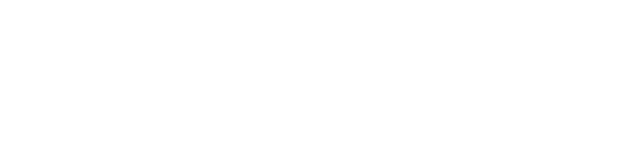
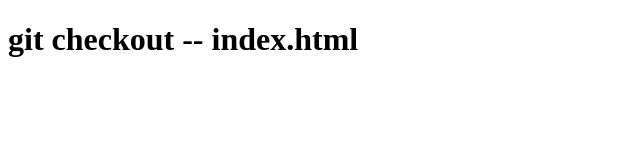
Before and after one commit to xudajie/git_project, a plain HTML site: page index.html in a window 1280 px wide. Shown: the whole page, without its empty margins (0-640 px from the left). Drawn offline with Linux system fonts and the light colour scheme.

Commit message:
修改了index.html

```diff
--- a/index.html
+++ b/index.html
@@ -9,7 +9,7 @@
 </head>
 
 <body>
-
+    <h1>git checkout -- index.html</h1>
 </body>
 
 </html>
```
